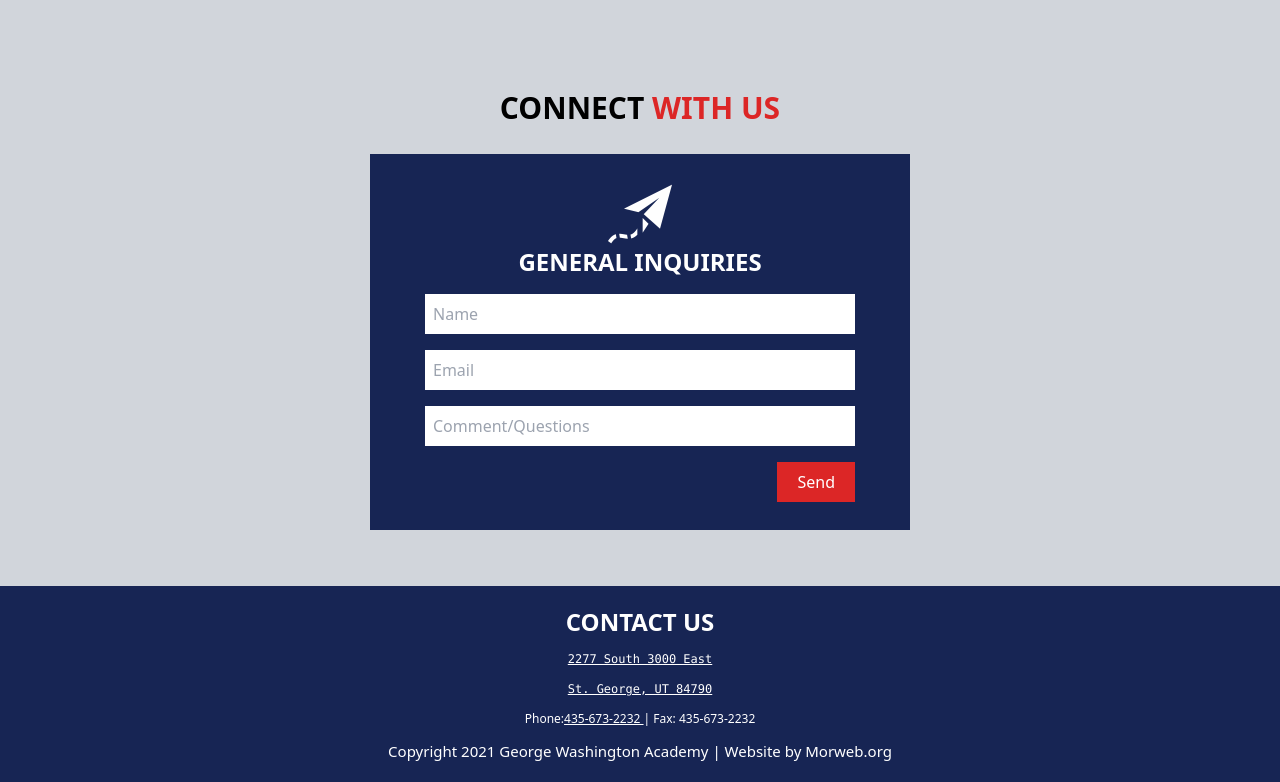
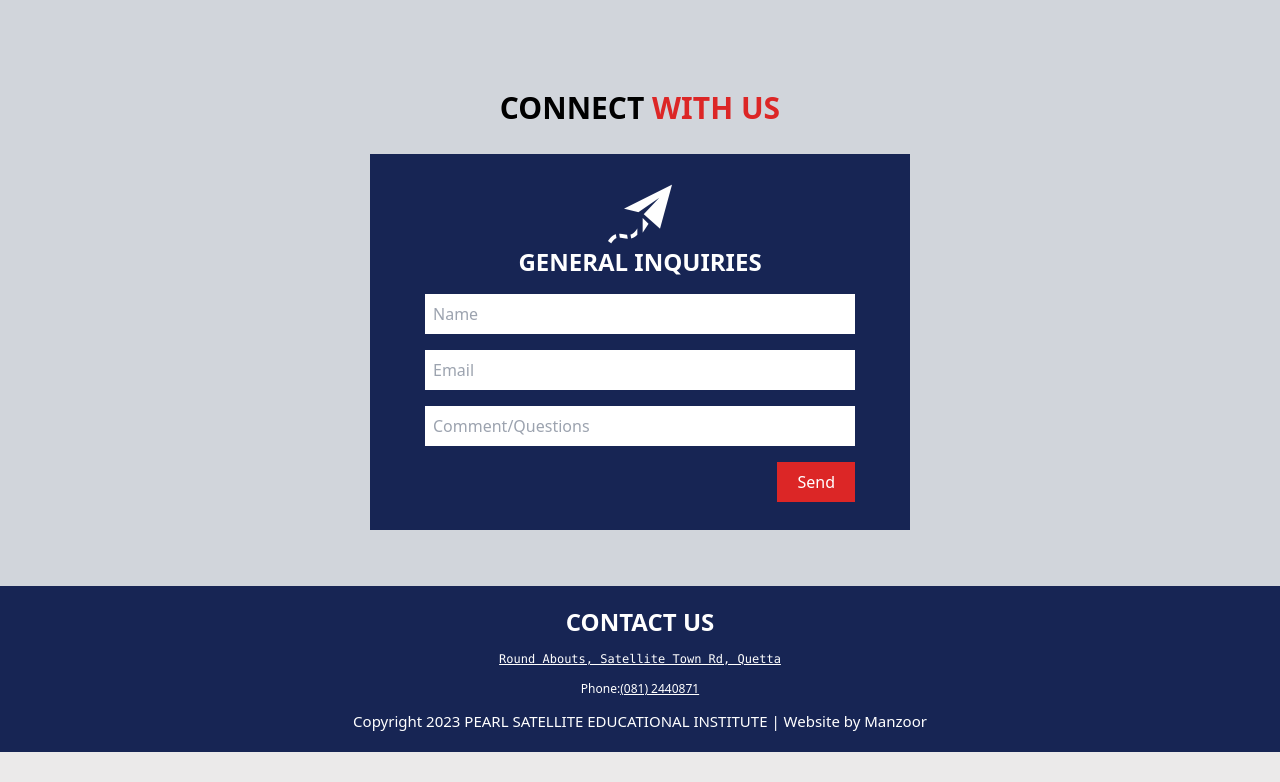
Before and after one commit to PrivateSSG/PersonalWebsite, a Next.js app: page / in a window 1280 px wide. Shown: the part 2092-2874 px from the top of the page. After the commit the page ends 2844 px from the top, so only its background shows below. Built offline with nearby package versions, Linux system fonts and the light colour scheme.

Commit message:
added footer

```diff
--- a/app/layout.js
+++ b/app/layout.js
@@ -19,18 +19,13 @@ export default function RootLayout({ children }) {
             <div className="text-center flex flex-col space-y-3 ">
               <h1 className="text-2xl font-bold">CONTACT US</h1>
               <p className="underline text-[12px] font-mono">
-                2277 South 3000 East
-              </p>
-              <p className="underline text-[12px] font-mono">
-                St. George, UT 84790
+                Round Abouts, Satellite Town Rd, Quetta
               </p>
               <p className="text-[12px]">
                 Phone:
-                <span className="underline text-[12px]">435-673-2232 </span> |
-                Fax: 435-673-2232{" "}
-              </p>
+                <span className="underline text-[12px]">(081) 2440871</span></p>
               <p className="text-[15px]">
-                Copyright 2021 George Washington Academy | Website by Morweb.org
+                Copyright 2023 PEARL SATELLITE EDUCATIONAL INSTITUTE | Website by Manzoor
               </p>
             </div>
           </div>
```
